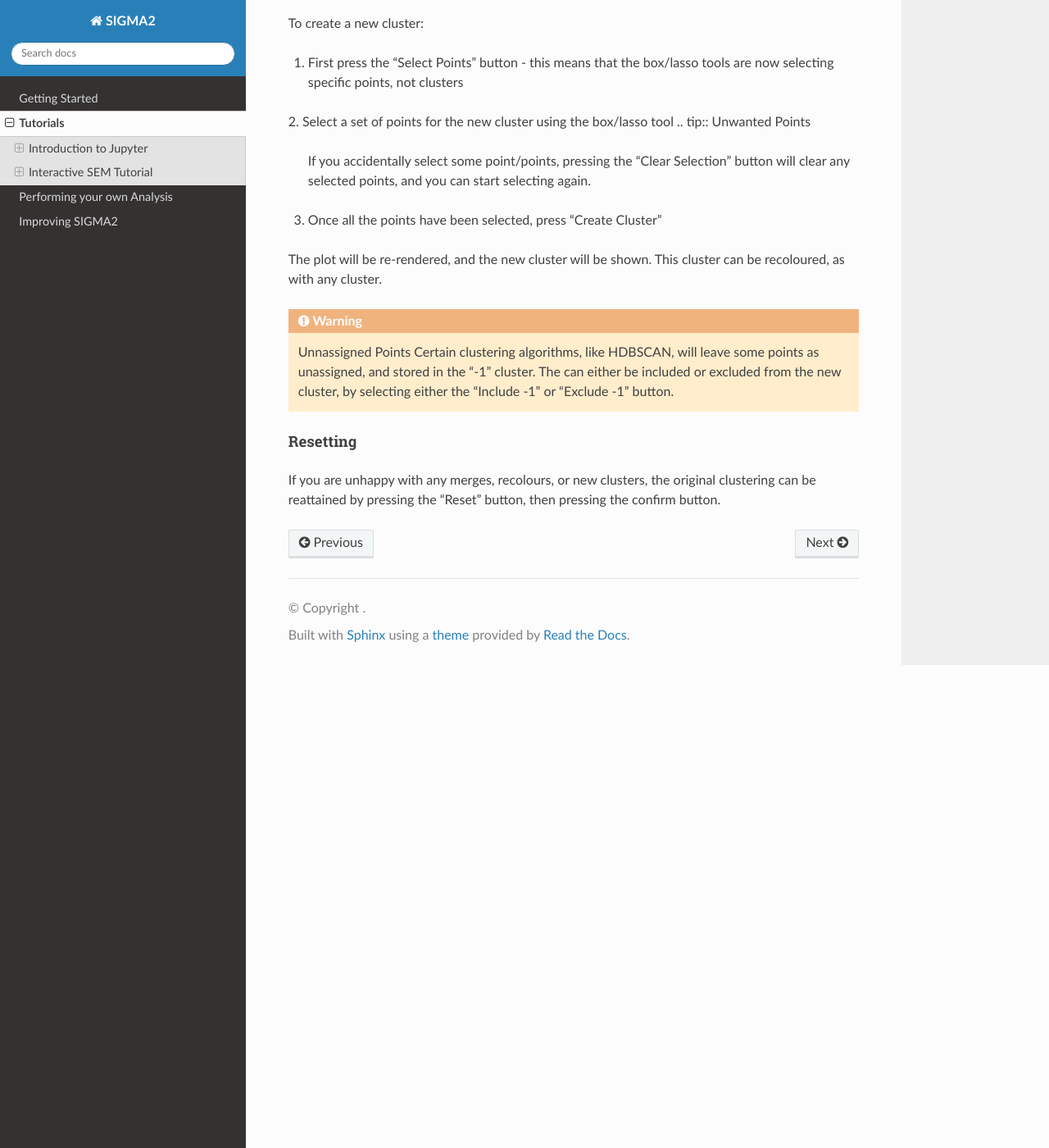
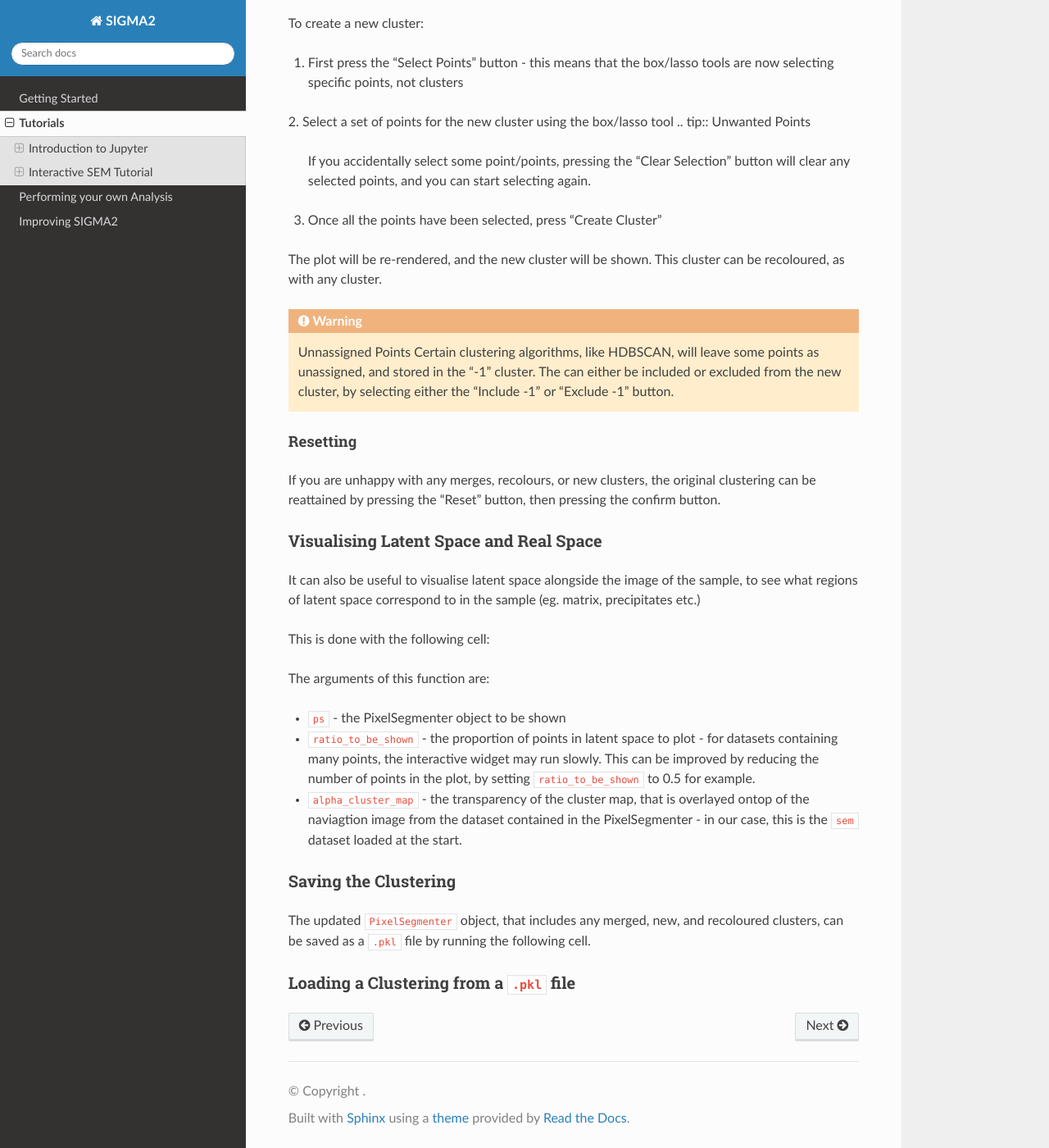
Before and after one commit to t-ginnis/SIGMA_docs, a Sphinx documentation site: the page built from docs/source/tutorials.rst, in a window 1280 px wide and 1400 px high, scrolled down 13857 px. Shown: the whole window at 82% size. Built offline with Sphinx 7.4.7 and the Read the Docs theme 3.1.0, drawn with Linux system fonts in a browser that asks for light colours; some of the changed text lies outside the part shown.

Commit message:
Update tutorials.rst

```diff
--- a/docs/source/tutorials.rst
+++ b/docs/source/tutorials.rst
@@ -501,7 +501,7 @@ This can be done by running the following cell:
    gui.interactive_latent_plot(ps=ps_gmm,ratio_to_be_shown=1.,n_colours=30)
 
 
-The parameters of this function are:
+The arguments of this function are:
 
 * ``ps`` - the PixelSegmenter object to be shown
 * ``ratio_to_be_shown`` - the proportion of points in latent space to plot - for datasets containing many points, the interactive widget may run slowly. This can be improved by reducing the number of points in the plot, by setting ``ratio_to_be_shown`` to 0.5 for example.
@@ -581,3 +581,34 @@ Resetting
 """""""""
 
 If you are unhappy with any merges, recolours, or new clusters, the original clustering can be reattained by pressing the "Reset" button, then pressing the confirm button.
+
+
+
+Visualising Latent Space and Real Space
+^^^^^^^^^^^^^^^^^^^^^^^^^^^^^^^^^^^^^^^
+
+It can also be useful to visualise latent space alongside the image of the sample, to see what regions of latent space correspond to in the sample (eg. matrix, precipitates etc.)
+
+This is done with the following cell:
+
+.. code-block:: python
+   gui.check_latent_space(ps=ps_gmm,show_map=True,ratio_to_be_shown=1.0,alpha_cluster_map=0.5)
+
+The arguments of this function are:
+
+* ``ps`` - the PixelSegmenter object to be shown
+* ``ratio_to_be_shown`` - the proportion of points in latent space to plot - for datasets containing many points, the interactive widget may run slowly. This can be improved by reducing the number of points in the plot, by setting ``ratio_to_be_shown`` to 0.5 for example.
+* ``alpha_cluster_map`` - the transparency of the cluster map, that is overlayed ontop of the naviagtion image from the dataset contained in the PixelSegmenter - in our case, this is the ``sem`` dataset loaded at the start.
+
+
+
+Saving the Clustering
+^^^^^^^^^^^^^^^^^^^^^
+
+The updated ``PixelSegmenter`` object, that includes any merged, new, and recoloured clusters, can be saved as a ``.pkl`` file by running the following cell.
+
+.. code-block:: python
+   ps_gmm.save_state('gmm_merged_with_bse.pkl')
+
+Loading a Clustering from a ``.pkl`` file
+^^^^^^^^^^^^^^^^^^^^^^^^^^^^^^^^^^^^^^^^^
```
